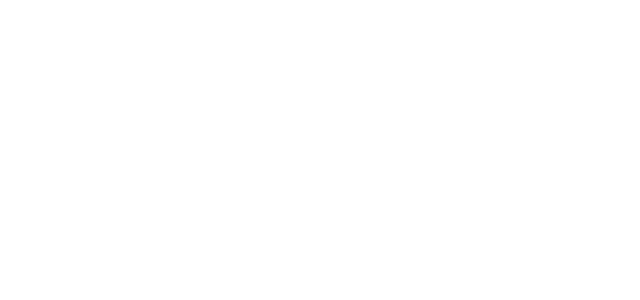
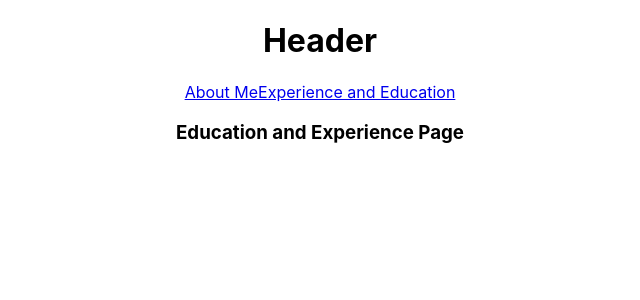
Before and after one commit to ScarlettEller1715/Scarlett-Eller-Portfolio, a React (Create React App) app: page /EllerExperience in a window 1280 px wide. Before the commit this address had no page. Shown: the top 300 px of the page, without its empty margins (320-960 px from the left). Built offline with nearby package versions, Linux system fonts and the light colour scheme.

Commit message:
added navigation functionality

```diff
--- a/src/App/App.js
+++ b/src/App/App.js
@@ -3,6 +3,7 @@
 import './App.css';
 
 import AboutMe from "../AboutMe/AboutMe";
+import EandE from "../EandE/EandE";
 
 
 function App() {
@@ -10,7 +11,9 @@
     <BrowserRouter>
       <div className="App">
         <Routes>
+          <Route path="/EllerExperience" element={<EandE />}/>
           <Route path="/" element={<AboutMe />}/>
+
         </Routes>
       </div>
     </BrowserRouter>
--- /dev/null
+++ b/src/EandE/EandE.js
@@ -0,0 +1,16 @@
+import React from "react";
+
+import Header from "../Header/Header";
+import Nav from "../Nav/Nav"
+
+function EandE() {
+    return (
+        <React.Fragment>
+            <Header />
+            <Nav />
+            <h3>Education and Experience Page</h3>
+        </React.Fragment>
+    )
+}
+
+export default EandE;
--- a/src/Nav/Nav.js
+++ b/src/Nav/Nav.js
@@ -1,8 +1,14 @@
 import React from "react";
+import { Link } from "react-router-dom";
 
 function Nav() {
     return(
-        <h2>Navbar goes here</h2>
+        <React.Fragment>
+            <div className="navbar">
+                <Link to="/" className="navLink">About Me</Link>
+                <Link to="/EllerExperience" className="navLink">Experience and Education</Link>
+            </div>
+        </React.Fragment>
     )
 }
 
```
